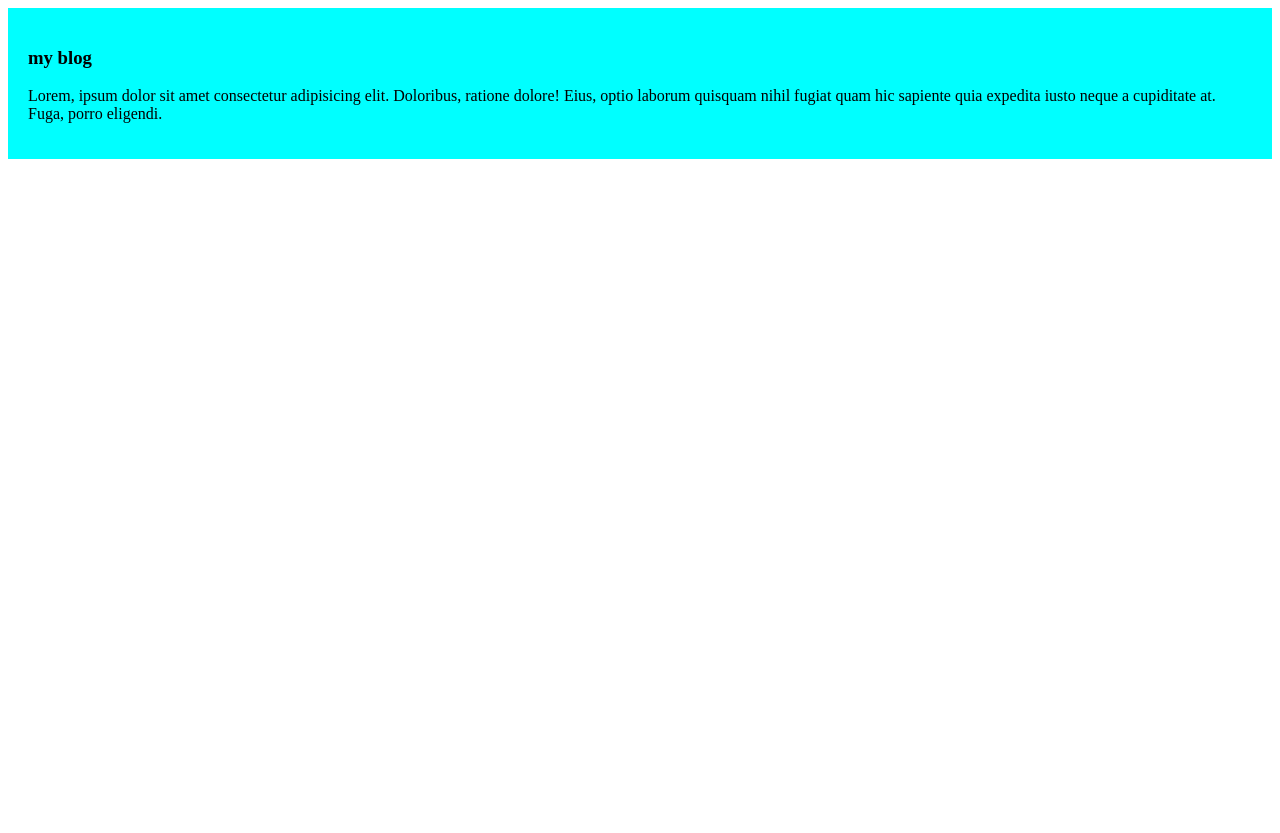
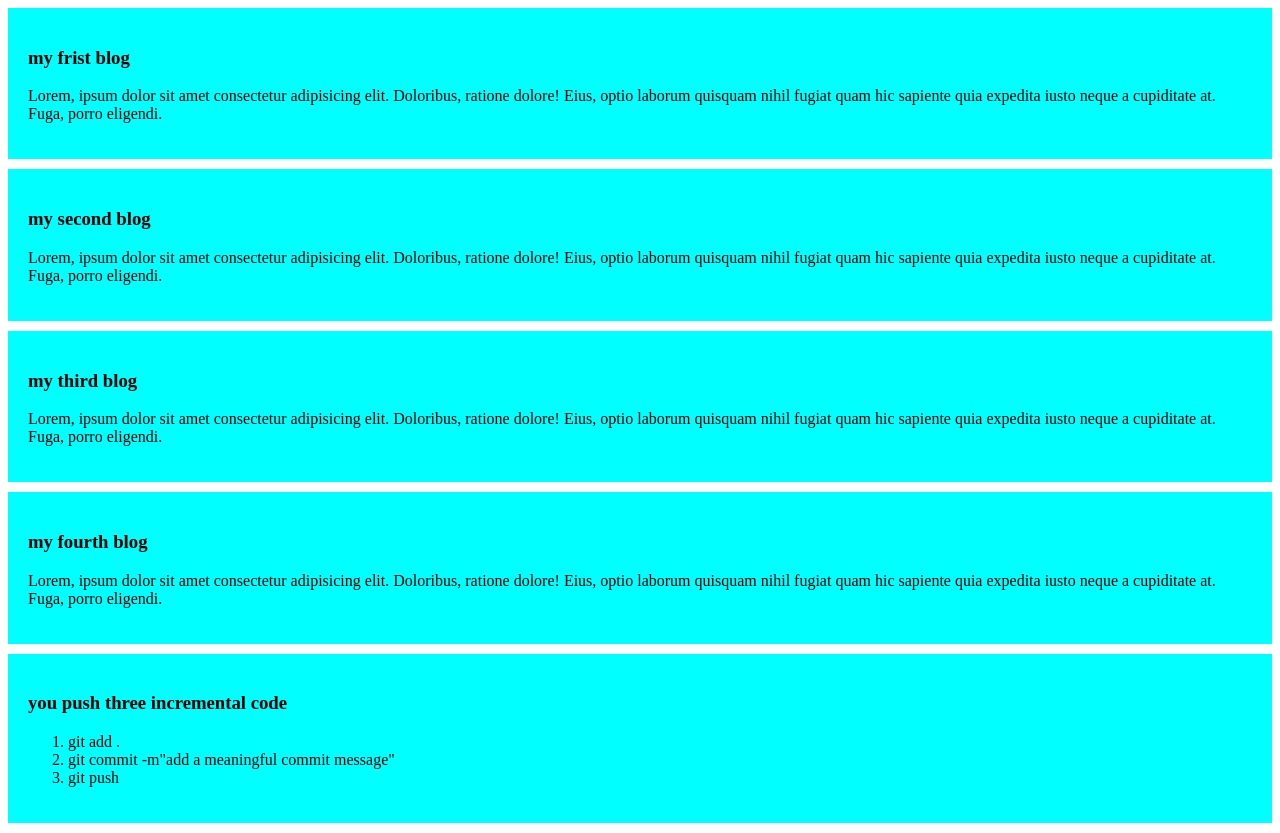
Before and after one commit to mddalimmiah/my-first-blog, a plain HTML site: page index.html in a window 1280 px wide. Before the commit the page ends 800 px from the top, so only its background shows below. Drawn offline with Linux system fonts and the light colour scheme.

Commit message:
added a list to push code

```diff
--- a/index.html
+++ b/index.html
@@ -8,8 +8,28 @@
 </head>
 <body>
     <div>
-        <h3> my blog</h3>
+        <h3> my frist blog</h3>
         <p> Lorem, ipsum dolor sit amet consectetur adipisicing elit. Doloribus, ratione dolore! Eius, optio laborum quisquam nihil fugiat quam hic sapiente quia expedita iusto neque a cupiditate at. Fuga, porro eligendi.</p>
+    </div>
+    <div>
+        <h3> my second blog</h3>
+        <p> Lorem, ipsum dolor sit amet consectetur adipisicing elit. Doloribus, ratione dolore! Eius, optio laborum quisquam nihil fugiat quam hic sapiente quia expedita iusto neque a cupiditate at. Fuga, porro eligendi.</p>
+    </div>
+    <div>
+        <h3> my third blog</h3>
+        <p> Lorem, ipsum dolor sit amet consectetur adipisicing elit. Doloribus, ratione dolore! Eius, optio laborum quisquam nihil fugiat quam hic sapiente quia expedita iusto neque a cupiditate at. Fuga, porro eligendi.</p>
+    </div>
+    <div>
+        <h3> my fourth blog</h3>
+        <p> Lorem, ipsum dolor sit amet consectetur adipisicing elit. Doloribus, ratione dolore! Eius, optio laborum quisquam nihil fugiat quam hic sapiente quia expedita iusto neque a cupiditate at. Fuga, porro eligendi.</p>
+    </div>
+    <div>
+        <h3> you push three incremental code </h3>
+        <ol>
+            <li> git add .</li>
+            <li>git commit -m"add a meaningful commit message" </li>
+            <li> git push </li>
+        </ol>
     </div>
 </body>
 </html>
--- a/styles/blog.css
+++ b/styles/blog.css
@@ -1,4 +1,7 @@
 div{
     background-color:aqua;
     padding: 20px;
+    border: 10px;
+    margin-bottom: 10px;
+
 }
```
